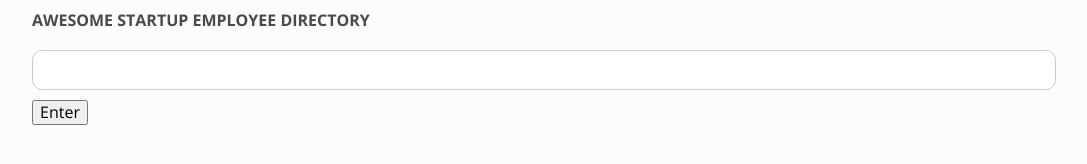
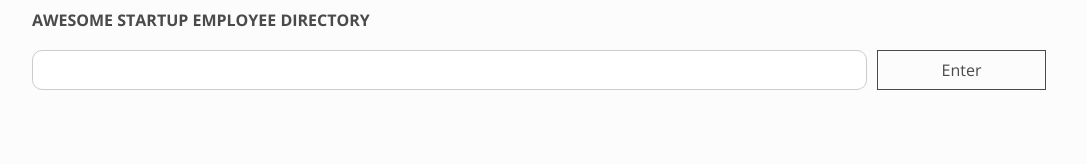
Before and after one commit to rdelva/employee_directory, a plain HTML site: page index.html in a window 1280 px wide. Shown: the whole page, without its empty margins (96-1183 px from the left). Drawn offline with nearby package versions, Linux system fonts and the light colour scheme; no server answers.

Commit message:
update enter button and add animation

```diff
--- a/css/styles.css
+++ b/css/styles.css
@@ -15,6 +15,29 @@ header {
 	display: flex;
 	flex-wrap: wrap;
 	flex-direction: column;
+}
+
+form {
+	display: flex;
+	flex-wrap: nowrap;
+	flex-direction: row;
+}
+
+#submit {
+	max-width: 100%;
+	width:20%;
+	margin:10px;
+	background-color:#fcfcfc;
+	color:#4a4a4a;
+	border: 1px solid #4a4a4a;
+	cursor: pointer;
+}
+
+#submit:hover{
+	transition-property: background-color color;
+	background-color: #4a4a4a;
+	color: #fff;
+	transition-duration: .8s;
 }
 
 .overlay {
--- a/js/script.js
+++ b/js/script.js
@@ -49,8 +49,12 @@ function  setupDirectory() {
 
 function filterSearch(employees){
 
+	const searchBox = document.getElementById('search').value;
+	const cards = document.querySelectorAll('card');
+	console.log(cards);
+
+
 	let submit = document.getElementById('submit');
-
 
 	submit.addEventListener('click', function(e){
 
@@ -77,9 +81,11 @@ function filterSearch(employees){
 		}
 	});
 
-filteredSearch();
+
 
 }
+
+/*
 
 filteredSearch = function (){
 		let cards = document.querySelectorAll('.card');
@@ -95,7 +101,7 @@ filteredSearch = function (){
 	}
 
 
-}
+}*/
 
 
 
@@ -185,7 +191,6 @@ function navigation(employees) {
 // remove current class from current item
 // go move current class to next item
 
-	let itemSelected;
 	let current;
 	let nextItem = "";
 	let prevItem ="";
@@ -285,7 +290,9 @@ function navigation(employees) {
 
 
 setupDirectory();
+displayModal();
+
+
 //displayModalWindow();
-displayModal();
-filterSearch();
+//filterSearch();
 //filteredSearch();
```
